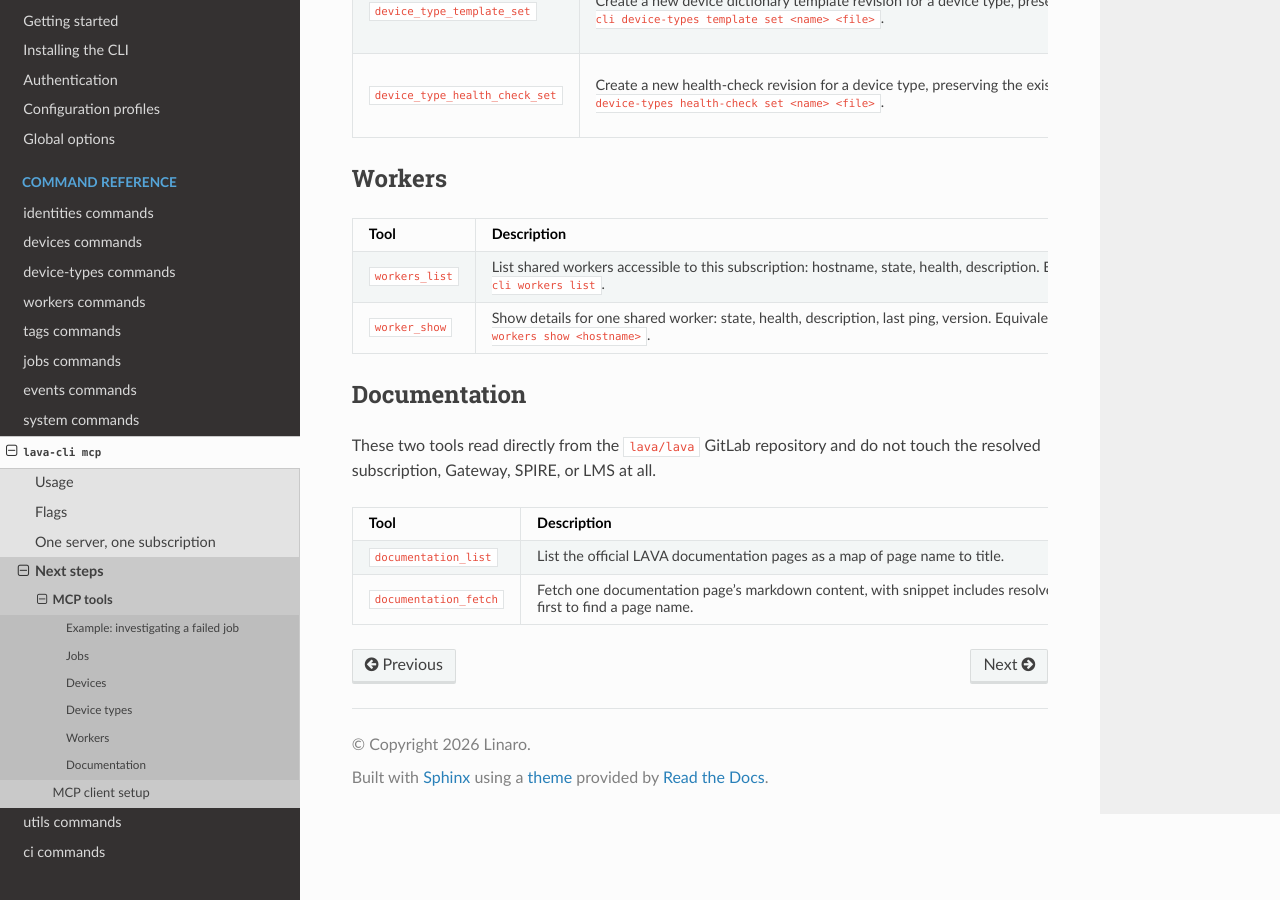
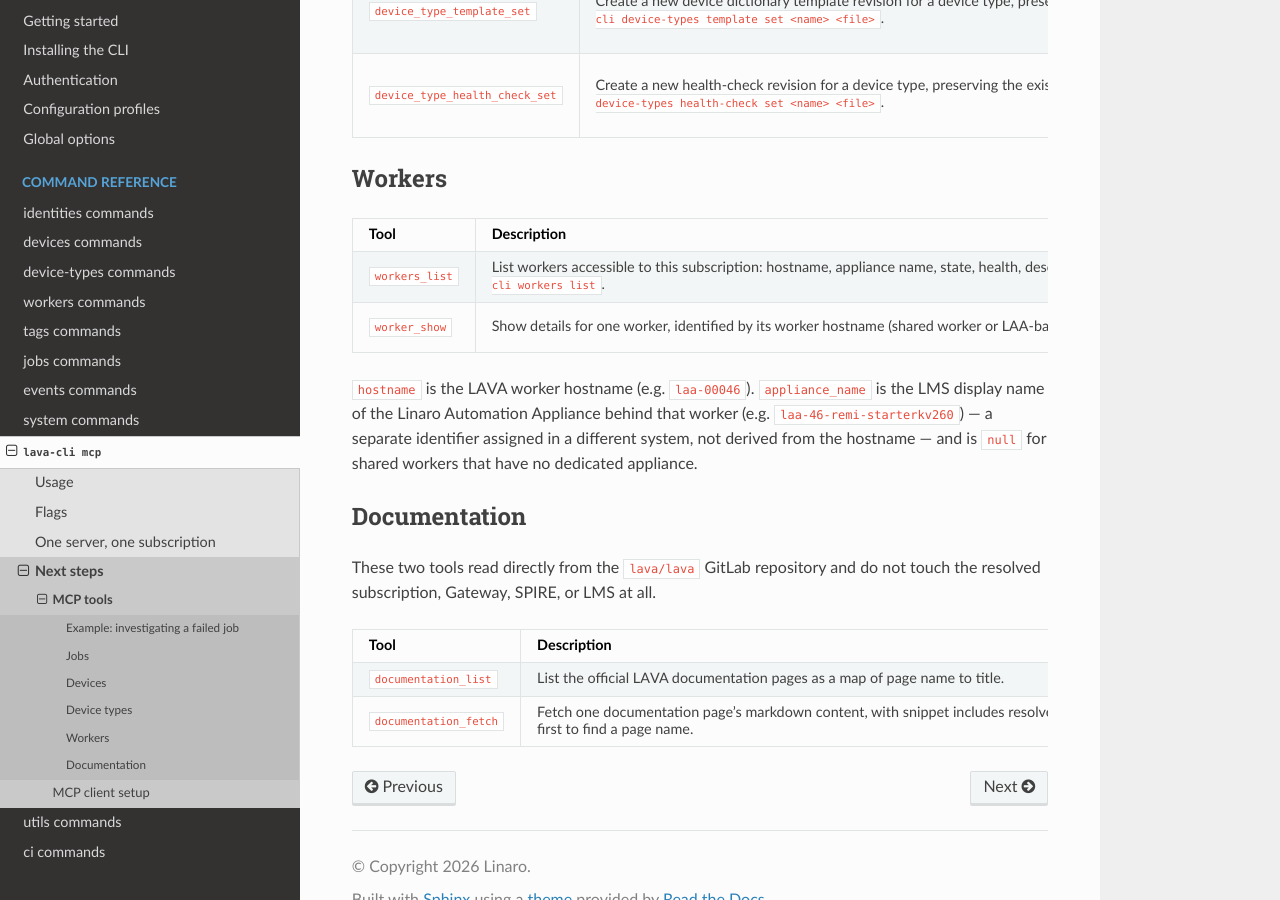
Before and after one commit to linaro-its/documentation-lava-cli, a Sphinx documentation site: the page built from docs/source/mcp/tools.rst, in a window 1280 px wide and 900 px high, scrolled down 2432 px. Built offline with Sphinx 7.4.7 and the Read the Docs theme 3.1.0, drawn with Linux system fonts in a browser that asks for light colours.

Commit message:
Update re appliances as workers

```diff
--- a/docs/source/mcp/tools.rst
+++ b/docs/source/mcp/tools.rst
@@ -217,17 +217,27 @@ Workers
      - Parameters
      - Read-only/Write
    * - ``workers_list``
-     - List shared workers accessible to this subscription: hostname,
-       state, health, description. Equivalent to ``lava-cli workers
-       list``.
+     - List workers accessible to this subscription: hostname, appliance
+       name, state, health, description. Covers both shared LAVA workers
+       and LAA-backed workers (Linaro Automation Appliances) in one list
+       — there is no separate tool for appliances. Equivalent to
+       ``lava-cli workers list``.
      - *(none)*
      - Read-only
    * - ``worker_show``
-     - Show details for one shared worker: state, health, description,
-       last ping, version. Equivalent to ``lava-cli workers show
-       <hostname>``.
+     - Show details for one worker, identified by its worker hostname
+       (shared worker or LAA-backed worker): appliance name, state,
+       health, description, last ping, version. Equivalent to
+       ``lava-cli workers show <hostname>``.
      - ``hostname`` (required)
      - Read-only
+
+``hostname`` is the LAVA worker hostname (e.g. ``laa-00046``).
+``appliance_name`` is the LMS display name of the Linaro Automation
+Appliance behind that worker (e.g. ``laa-46-remi-starterkv260``) — a
+separate identifier assigned in a different system, not derived from the
+hostname — and is ``null`` for shared workers that have no dedicated
+appliance.
 
 Documentation
 -------------
```
Also changed, not shown: docs/source/workers/list.rst (+13 -3 lines), docs/source/workers/show.rst (+15 -3 lines).
